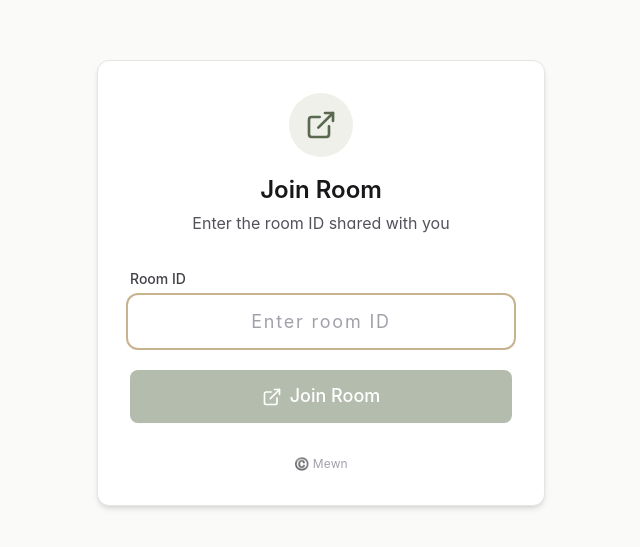
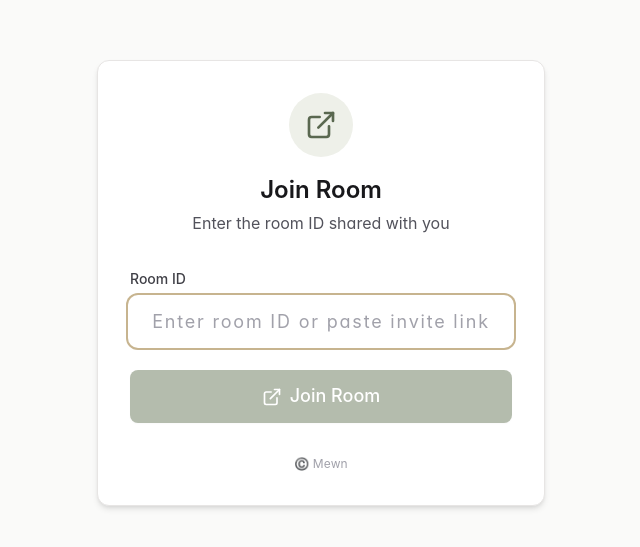
Before and after one commit to mewn1907/candid, a React (Vite) app in the folder client/: page /join in a window 1280 px wide. Shown: the part 117-664 px from the top of the page, without its empty margins (319-959 px from the left). Built offline with nearby package versions, Linux system fonts and the light colour scheme; no server answers.

Commit message:
fix: handle paste of full invite link and allow long paste (extract 10-char ID)

```diff
--- a/client/src/features/room/JoinRoomPage.tsx
+++ b/client/src/features/room/JoinRoomPage.tsx
@@ -10,10 +10,22 @@ export const JoinRoomPage: React.FC = () => {
   const { joinRoom, loading, error } = useRoomContext();
   const [roomId, setRoomId] = useState(linkRoomId ?? '');
 
+  function extractRoomId(raw: string): string {
+    const trimmed = raw.trim();
+    if (!trimmed) return '';
+    // If user pastes full invite link (https://.../join/XXXXXXXXXX), extract the 10-char code
+    const m = trimmed.match(/[A-Za-z0-9_-]{10}/g);
+    if (m) return m[m.length - 1];
+    const noQuery = trimmed.split('?')[0].split('#')[0];
+    const segs = noQuery.split('/');
+    return (segs[segs.length - 1] || trimmed).trim();
+  }
+
   const join = async (id: string) => {
-    if (!id.trim()) return;
+    const extracted = extractRoomId(id);
+    if (!extracted) return;
     try {
-      const result = await joinRoom(id.trim());
+      const result = await joinRoom(extracted);
       if (result.success && result.room) {
         navigate(`/room/${result.room.id}`, { replace: true });
       }
@@ -78,9 +90,17 @@ export const JoinRoomPage: React.FC = () => {
               type="text"
               value={roomId}
               onChange={(e) => setRoomId(e.target.value)}
-              placeholder="Enter room ID"
+              onPaste={(e) => {
+                const pasted = e.clipboardData.getData('text');
+                const extracted = extractRoomId(pasted);
+                if (extracted !== pasted) {
+                  e.preventDefault();
+                  setRoomId(extracted);
+                }
+              }}
+              placeholder="Enter room ID or paste invite link"
               className="input text-center text-heading-sm tracking-widest"
-              maxLength={20}
+              maxLength={200}
               autoFocus
               required
               autoComplete="off"
--- a/client/src/features/room/components/RoomCreator.tsx
+++ b/client/src/features/room/components/RoomCreator.tsx
@@ -74,13 +74,21 @@ export const RoomJoiner: React.FC<{ onClose?: () => void }> = ({ onClose }) => {
   const { joinRoom, loading, error } = useRoomContext();
   const [roomId, setRoomId] = React.useState('');
 
+  function extractRoomId(raw: string): string {
+    const trimmed = raw.trim();
+    if (!trimmed) return '';
+    const m = trimmed.match(/[A-Za-z0-9_-]{10}/g);
+    if (m) return m[m.length - 1];
+    const noQuery = trimmed.split('?')[0].split('#')[0];
+    const segs = noQuery.split('/');
+    return (segs[segs.length - 1] || trimmed).trim();
+  }
+
   const handleJoinRoom = async () => {
-    if (!roomId.trim()) {
-      return;
-    }
-
+    const extracted = extractRoomId(roomId);
+    if (!extracted) return;
     try {
-      await joinRoom(roomId.trim());
+      await joinRoom(extracted);
       setRoomId('');
       onClose?.();
     } catch (err) {
@@ -128,9 +136,17 @@ export const RoomJoiner: React.FC<{ onClose?: () => void }> = ({ onClose }) => {
             type="text"
             value={roomId}
             onChange={(e) => setRoomId(e.target.value)}
-            placeholder="Enter room ID"
+            onPaste={(e) => {
+              const pasted = e.clipboardData.getData('text');
+              const extracted = extractRoomId(pasted);
+              if (extracted !== pasted) {
+                e.preventDefault();
+                setRoomId(extracted);
+              }
+            }}
+            placeholder="Enter room ID or paste invite link"
             className="input text-center text-heading-sm tracking-widest"
-            maxLength={20}
+            maxLength={200}
             autoComplete="off"
             autoCapitalize="off"
             autoCorrect="off"
```
